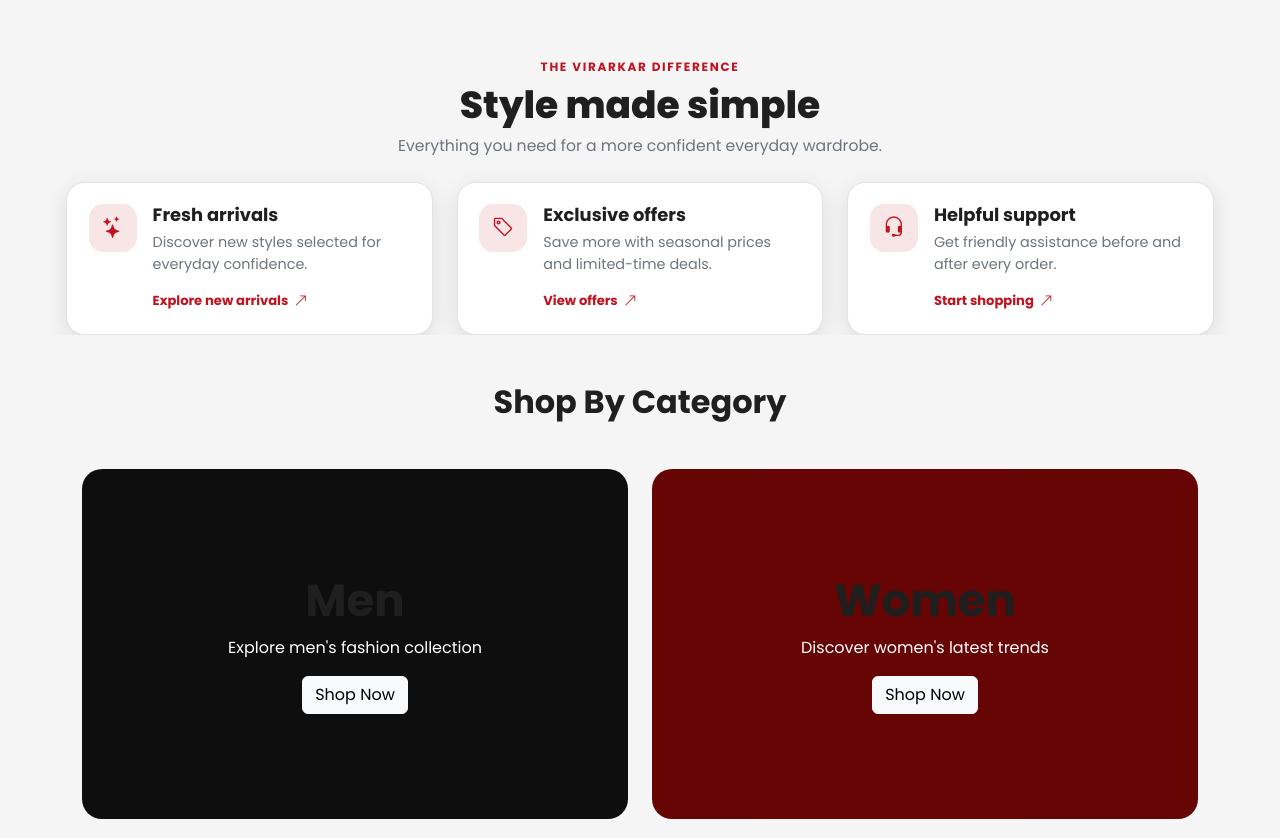
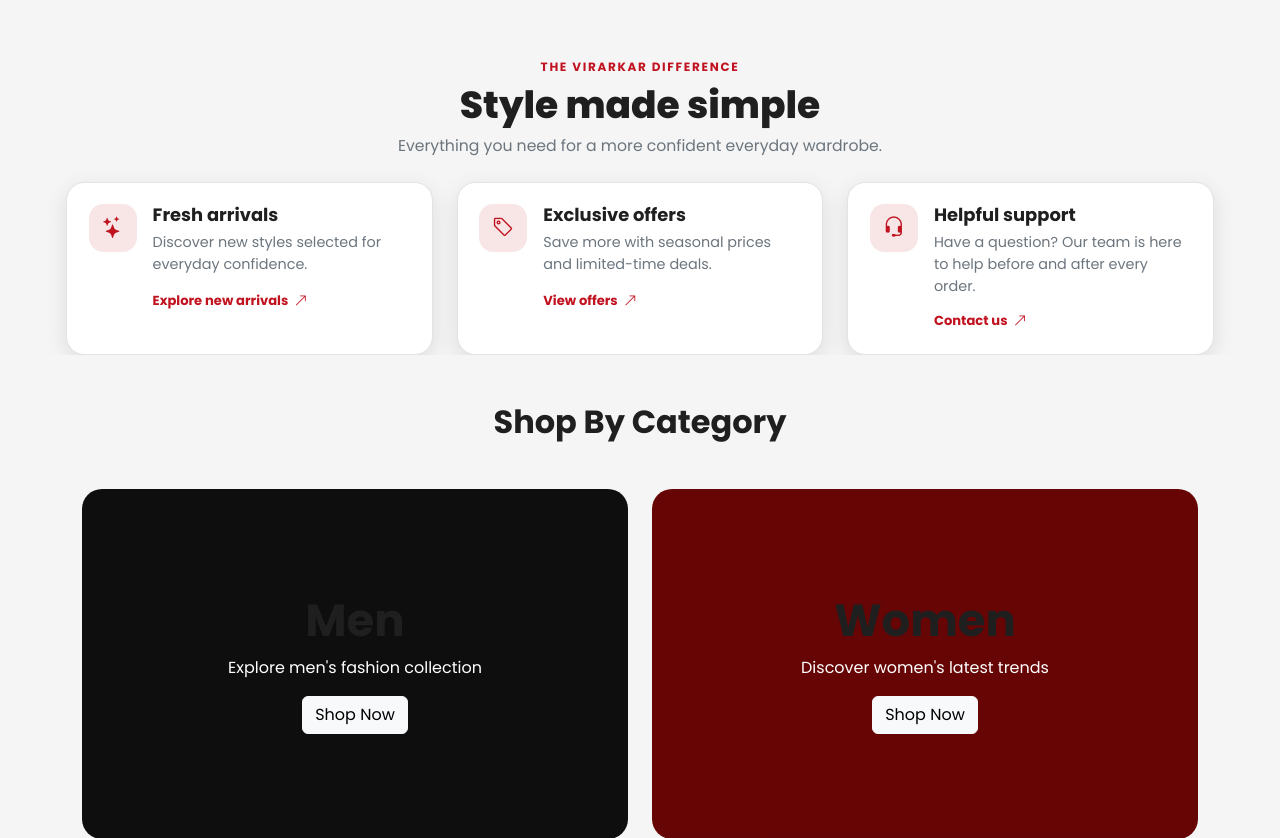
Before and after one commit to adarshdubey999/VIRARKAR-FASHION-, a Django app: page / in a window 1280 px wide. Shown: the part 747-1585 px from the top of the page. Run offline with Django 5.2, Linux system fonts and the light colour scheme; data comes from the database, SQL or seed files in the repository.

Commit message:
Clarify helpful support card

```diff
--- a/virarkar/templates/home.html
+++ b/virarkar/templates/home.html
@@ -76,8 +76,8 @@
                     </div>
                     <div class="benefit-content">
                         <h3>Helpful support</h3>
-                        <p>Get friendly assistance before and after every order.</p>
-                        <a href="{% url 'product_list' %}" class="benefit-link">Start shopping <i class="bi bi-arrow-up-right"></i></a>
+                        <p>Have a question? Our team is here to help before and after every order.</p>
+                        <a href="#contact" class="benefit-link">Contact us <i class="bi bi-arrow-up-right"></i></a>
                     </div>
                 </article>
             </div>
--- a/virarkar/templates/includes/footer.html
+++ b/virarkar/templates/includes/footer.html
@@ -1,4 +1,4 @@
-<footer class="bg-dark text-light py-4 mt-5">
+<footer id="contact" class="bg-dark text-light py-4 mt-5">
     <div class="container d-flex flex-column flex-md-row justify-content-between align-items-center gap-2">
         <span>© 2026 Virarkar Fashion. All rights reserved.</span>
         <div class="d-flex gap-3">
```
